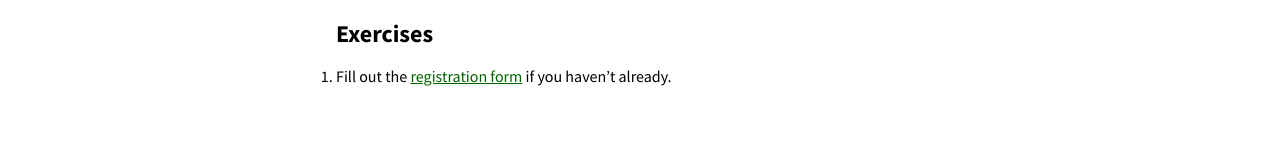
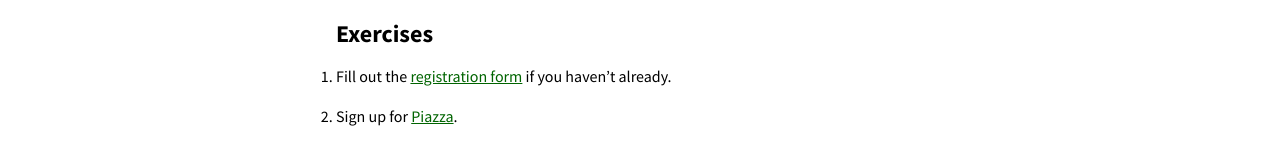
Before and after one commit to missing-semester-cn/missing-semester-cn.github.io, a Jekyll site: the page built from course-overview.md, in a window 1280 px wide. Shown: the part 753-911 px from the top of the page. Built offline with Jekyll 4.4.1, drawn with Linux system fonts in a browser that asks for light colours.

Commit message:
More Piazza

```diff
--- a/course-overview.md
+++ b/course-overview.md
@@ -32,12 +32,16 @@
 what's possible and cover some of the basics in detail, but we can't teach you
 everything in the time we have.
 
-Please post questions on [Piazza](https://piazza.com/class/jqjpgaeaz77785). In
-addition, we ask that you share your knowledge with your classmates through
-Piazza --- **for "homework" for each lecture, create a Piazza note about
-something you've learned or something you'd like to share about the topic**.
+Please post questions on [Piazza]. In addition, we ask that you share your
+knowledge with your classmates through Piazza --- **for "homework" for each
+lecture, create a Piazza note about something you've learned or something you'd
+like to share about the topic**.
 
 # Exercises
 
 1. Fill out the [registration form](https://goo.gl/forms/HSdsUQ204Ow8BgUs2) if
    you haven't already.
+
+1. Sign up for [Piazza].
+
+[Piazza]: https://piazza.com/class/jqjpgaeaz77785
```
